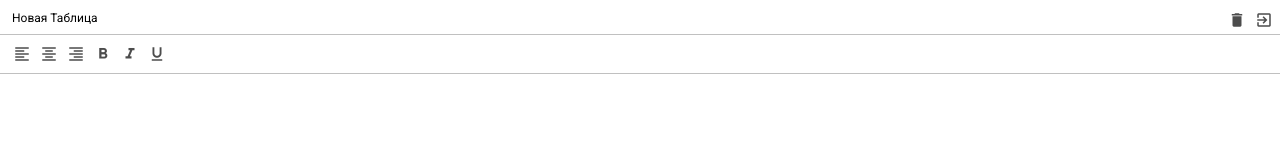
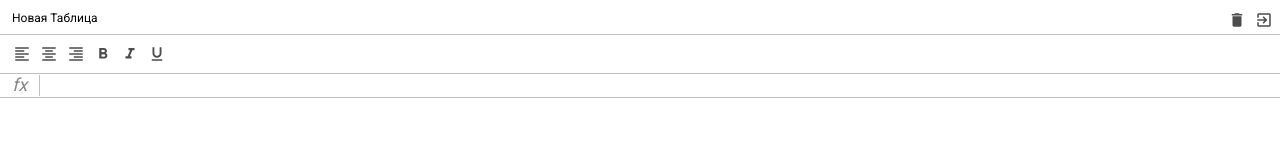
Before and after one commit to wectorgame/excel, a website built with webpack: page src/index.html in a window 1280 px wide. Built offline with nearby package versions, Linux system fonts and the light colour scheme.

Commit message:
add formula

```diff
--- a/src/index.html
+++ b/src/index.html
@@ -44,7 +44,11 @@
 </div>
 
       </div>
-      <div class="excel__formula"></div>
+      <div class="excel__formula">
+        <div class="info">fx</div>
+        <div class="input" contenteditable spellcheck="false"></div>
+
+      </div>
       <div class="excel__table"></div>
     </div>
   </body>
--- a/src/scss/_variables.scss
+++ b/src/scss/_variables.scss
@@ -1,3 +1,5 @@
 $header-height:34px;
 $border-color: #c0c0c0;
 $toolbar-height: 40px;
+$formula-height:24px;
+$info-cell-width:40px;
--- a/src/scss/formula.scss
+++ b/src/scss/formula.scss
@@ -2,11 +2,28 @@
 @import 'mixins';
 
 .excel__formula{
+    position: absolute;
+    left: 0;
+    right: 0;
+    top: $header-height +$toolbar-height;
+    height: $formula-height;
+    display: flex;
+    align-items: center;
+    border-bottom: 1px solid $border-color;
     .info{
+        font-size: 18px;
+        font-style: italic;
+        text-align: center;
+        border-right: 1px solid $border-color;
+        min-width: $info-cell-width;
 
     }
 
     .input{
-
+        padding: 4px;
+        font-size: 12px;
+        outline: none;
+        width: 100%;
+        height: 100%;
     }
 }
--- a/src/scss/index.scss
+++ b/src/scss/index.scss
@@ -17,4 +17,5 @@ body{
 }
 .excel{
     position: relative;
+    color: #888
 }
```
